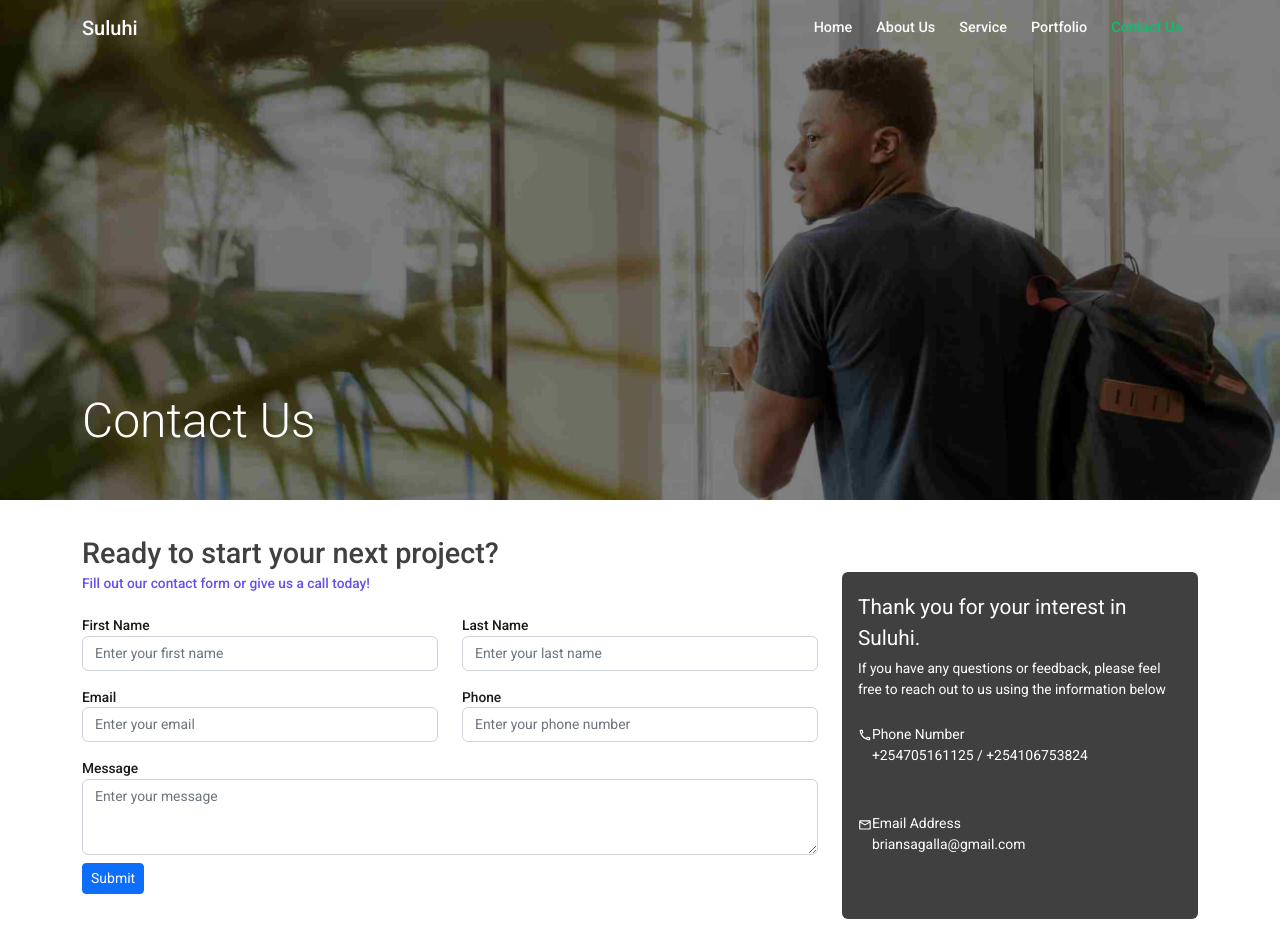
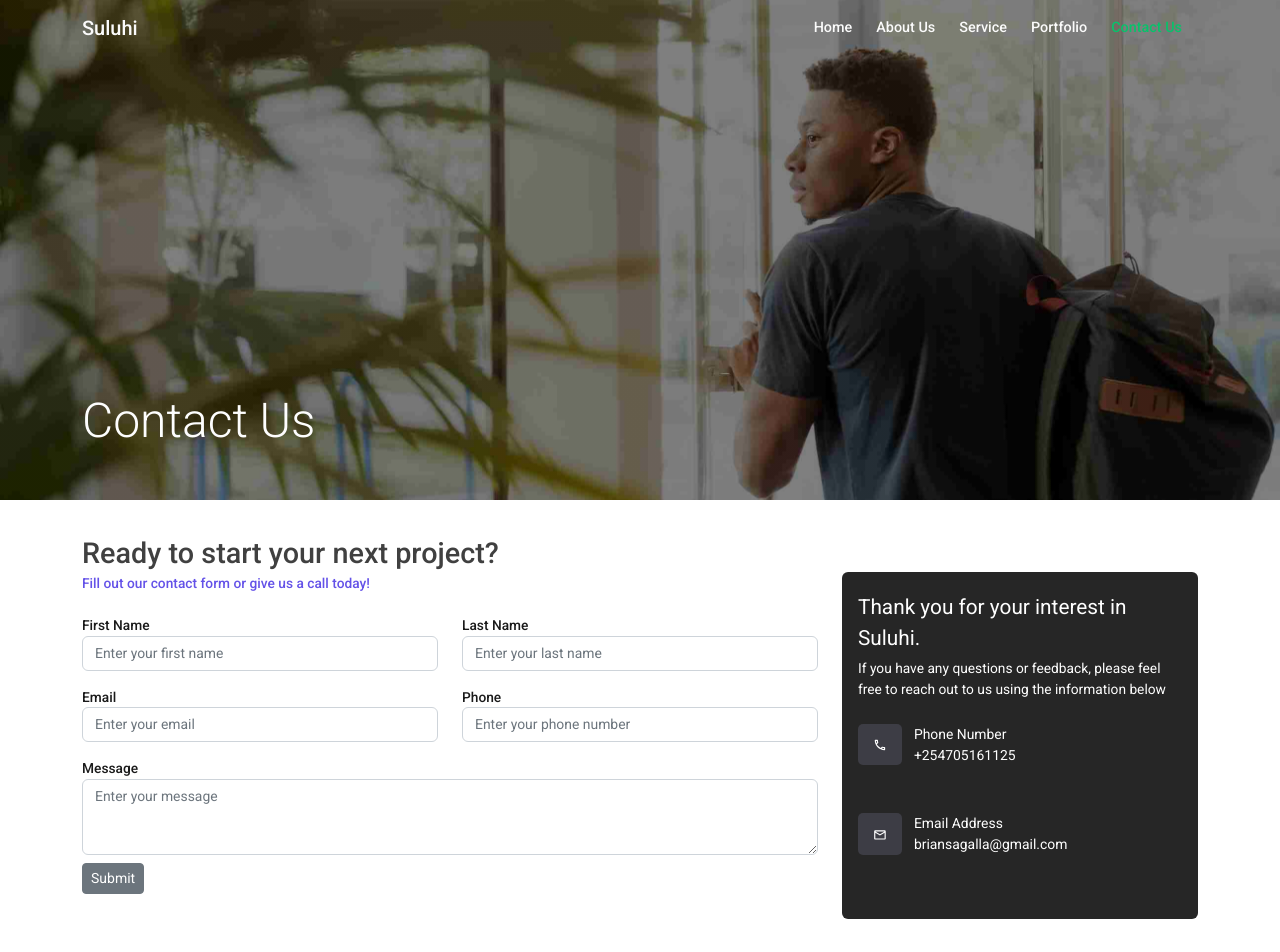
Before and after one commit to SagallaBrian/suluhihome_frontend, a React (Create React App) app: page /#/contact in a window 1280 px wide. Shown: the top 952 px of the page. Built offline with nearby package versions, Linux system fonts and the light colour scheme; grey boxes are pictures that could not be loaded.

Commit message:
contact section

```diff
--- a/src/pages/contact/components/contactform.jsx
+++ b/src/pages/contact/components/contactform.jsx
@@ -94,7 +94,7 @@ function ContactForm() {
             />
           </Form.Group>
         </div>
-        <Button variant="primary" type="submit" className="btn-sm">
+        <Button variant="secondary" type="submit" className="btn-sm">
           Submit
         </Button>
       </Form>
--- a/src/pages/contact/components/contseca.jsx
+++ b/src/pages/contact/components/contseca.jsx
@@ -28,7 +28,7 @@ const ContactSectionA = () => {
                     </div>
                     <div className="flex-grow-1">
                       <div>Phone Number</div>
-                      <div>+254705161125 / +254106753824</div>
+                      <div>+254705161125 </div>
                     </div>
                   </div>
 
--- a/src/pages/contact/contactstyle.css
+++ b/src/pages/contact/contactstyle.css
@@ -1,6 +1,6 @@
 .querydiv {
   border-radius: 6px;
-  background-color: #404040;
+  background-color: #262626;
   color: #fefefe;
   font-size: 0.87rem !important;
 }
@@ -19,3 +19,10 @@ iframe {
   border: 0px;
   border-radius: 9px;
 }
+
+.inner-info {
+  background-color: #3d3d45;
+  padding: 10px 15px;
+  border-radius: 5px;
+  margin-right: 12px;
+}
```
